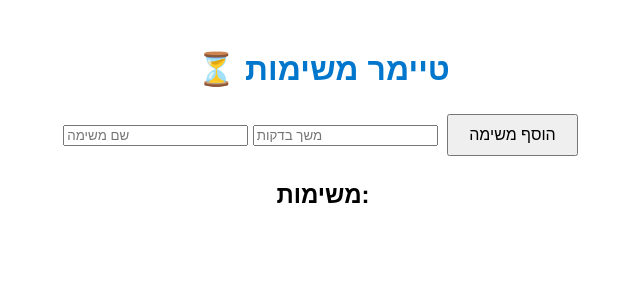
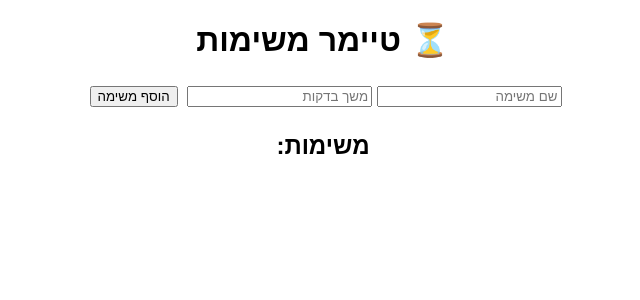
Before and after one commit to matanexcell-lab/Matan, a Flask app: page / in a window 1280 px wide. Shown: the top 300 px of the page, without its empty margins (317-957 px from the left). Run offline with Flask 3, Linux system fonts and the light colour scheme; data that the repository does not hold is empty.

Commit message:
Update style.css

```diff
--- a/static/style.css
+++ b/static/style.css
@@ -1,19 +1,8 @@
 body {
-    font-family: Arial, sans-serif;
-    text-align: center;
-    margin-top: 50px;
-}
-
-h1 {
-    color: #0077cc;
-}
-
-#timer {
-    font-size: 2em;
-    margin: 20px 0;
+  font-family: Arial, sans-serif;
+  direction: rtl;
+  text-align: center;
 }
 button {
-    margin: 5px;
-    padding: 10px 20px;
-    font-size: 1em;
+  margin: 5px;
 }
```
